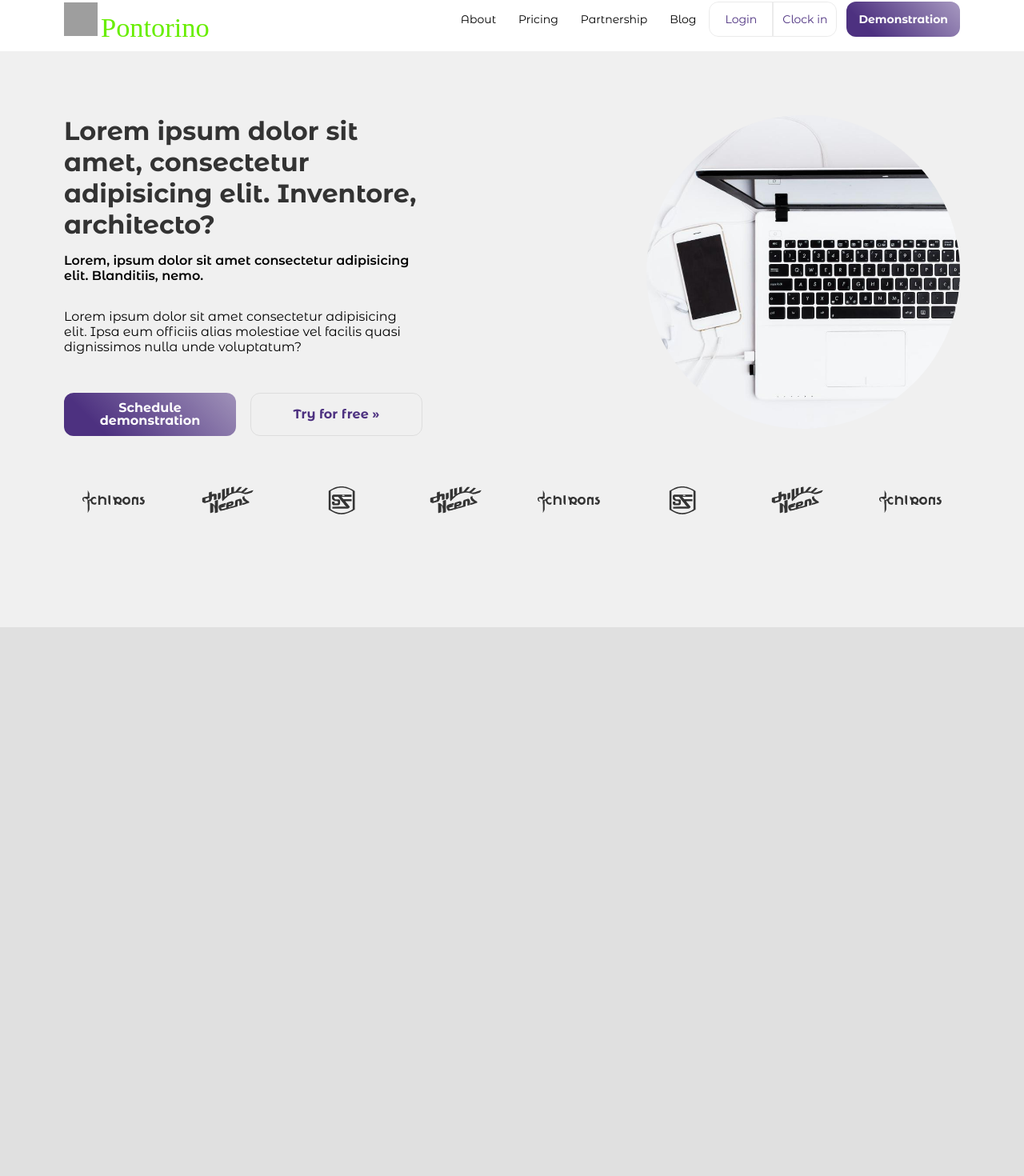
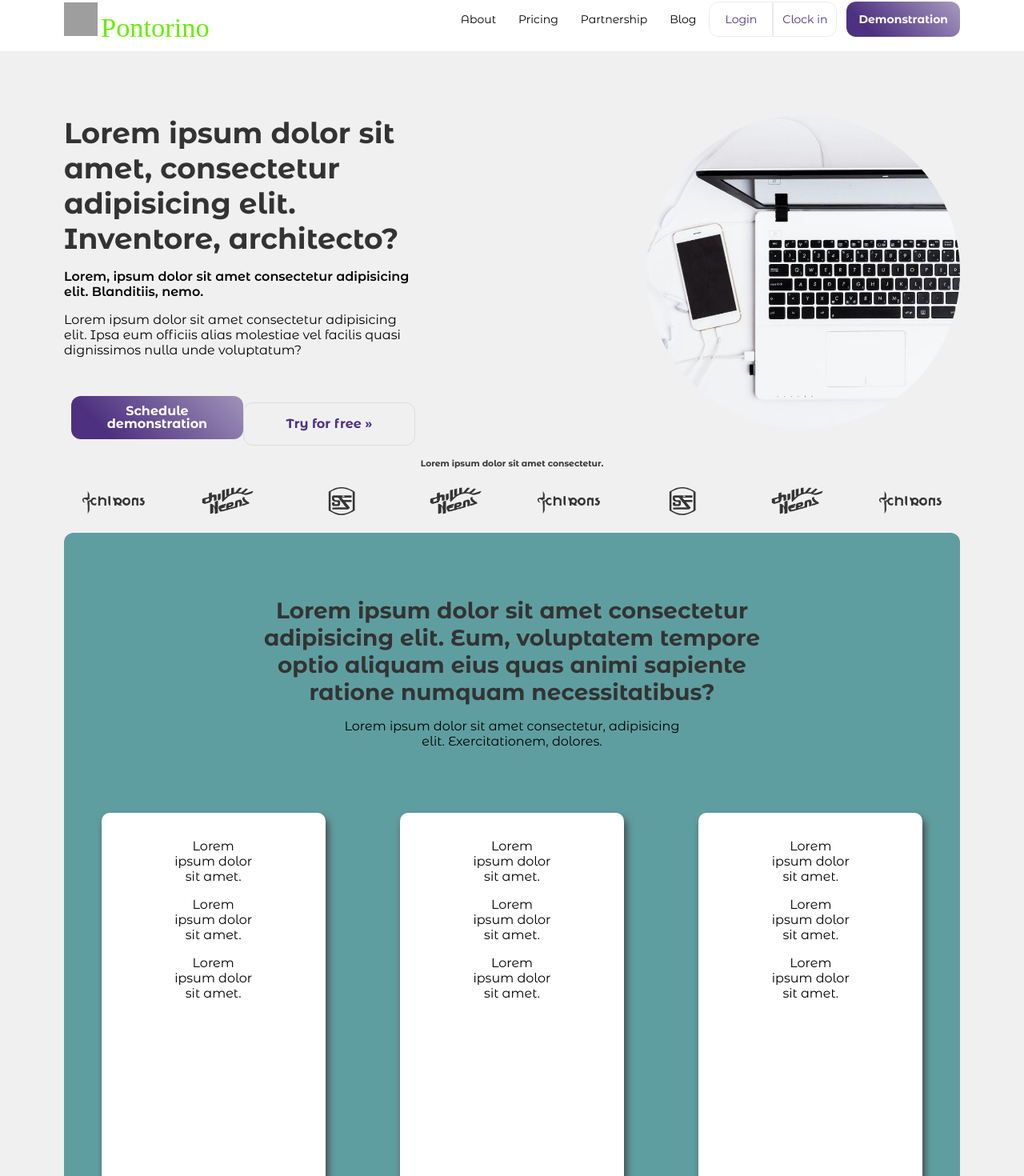
Before and after one commit to glgio7/Pontorino, a React (Vite) app: page / in a window 1280 px wide. Shown: the part 16-1486 px from the top of the page at 80% size. Before the commit the page ends 880 px from the top, so only its background shows below. Built offline with nearby package versions, Linux system fonts and the light colour scheme; grey boxes are pictures that could not be loaded; a web font is replaced by a local one.

Commit message:
add: Services Card component

```diff
--- a/src/components/Container/styles.ts
+++ b/src/components/Container/styles.ts
@@ -2,7 +2,7 @@ import styled from "styled-components";
 
 const StyledContainer = styled.div`
 	display: flex;
-	justify-content: space-between;
+	justify-content: center;
 	flex-wrap: wrap;
 
 	background-color: #f0f0f0;
--- /dev/null
+++ b/src/components/ServiceCard/index.tsx
@@ -0,0 +1,19 @@
+import StyledServiceCard from "./styles";
+
+type ServiceCardProps = {
+	text: string[];
+	title: string;
+	image: string;
+};
+
+const ServiceCard = ({ text, title, image }: ServiceCardProps) => {
+	return (
+		<StyledServiceCard>
+			{text.map((text) => (
+				<p key={text}>{text}</p>
+			))}
+		</StyledServiceCard>
+	);
+};
+
+export default ServiceCard;
--- /dev/null
+++ b/src/components/ServiceCard/styles.ts
@@ -0,0 +1,23 @@
+import styled from "styled-components";
+
+const StyledServiceCard = styled.div`
+	width: 25%;
+	height: 480px;
+
+	display: flex;
+	flex-direction: column;
+	align-items: center;
+
+	background-color: #fff;
+
+	border-radius: 10px;
+	box-shadow: 3px 6px 10px #444;
+
+	padding: 1rem;
+
+	p {
+		width: 100%;
+	}
+`;
+
+export default StyledServiceCard;
--- a/src/pages/index.tsx
+++ b/src/pages/index.tsx
@@ -1,11 +1,12 @@
 import Container from "../components/Container";
+import ServiceCard from "../components/ServiceCard";
 import * as S from "../styles";
 
 const Home = () => {
 	return (
-		<S.HomeContainer>
 		<Container>
-				<S.ArticleContainer>
+			<S.WelcomeContainer>
+				<article>
 					<h2>
 						Lorem ipsum dolor sit amet, consectetur adipisicing elit. Inventore,
 						architecto?
@@ -21,8 +22,10 @@ const Home = () => {
 					</p>
 					<button>Schedule demonstration</button>
 					<button>Try for free »</button>
-				</S.ArticleContainer>
+				</article>
 				<img src="/img/welcome.jpg" className="welcome-image" />
+				<h6>Lorem ipsum dolor sit amet consectetur.</h6>
+			</S.WelcomeContainer>
 			<S.SponsorsContainer>
 				<img
 					src="/img/pattern-logo-1.svg"
@@ -65,8 +68,48 @@ const Home = () => {
 					className="sponsor-image"
 				/>
 			</S.SponsorsContainer>
+			<S.SectionContainer>
+				<h2>
+					Lorem ipsum dolor sit amet consectetur adipisicing elit. Eum,
+					voluptatem tempore optio aliquam eius quas animi sapiente ratione
+					numquam necessitatibus?
+				</h2>
+				<p>
+					Lorem ipsum dolor sit amet consectetur, adipisicing elit.
+					Exercitationem, dolores.
+				</p>
+
+				<div className="cards-container">
+					<ServiceCard
+						text={[
+							"Lorem ipsum dolor sit amet.",
+							"Lorem ipsum dolor sit amet.",
+							"Lorem ipsum dolor sit amet.",
+						]}
+						title={""}
+						image={""}
+					/>
+					<ServiceCard
+						text={[
+							"Lorem ipsum dolor sit amet.",
+							"Lorem ipsum dolor sit amet.",
+							"Lorem ipsum dolor sit amet.",
+						]}
+						title={""}
+						image={""}
+					/>
+					<ServiceCard
+						text={[
+							"Lorem ipsum dolor sit amet.",
+							"Lorem ipsum dolor sit amet.",
+							"Lorem ipsum dolor sit amet.",
+						]}
+						title={""}
+						image={""}
+					/>
+				</div>
+			</S.SectionContainer>
 		</Container>
-		</S.HomeContainer>
 	);
 };
 export default Home;
--- a/src/styles/index.ts
+++ b/src/styles/index.ts
@@ -1,32 +1,15 @@
 import styled from "styled-components";
 
-export const HomeContainer = styled.div`
-	.welcome-image {
-		width: 35%;
-		height: 35%;
-
-		aspect-ratio: 1;
-
-		object-fit: cover;
-		object-position: left;
-
-		border-radius: 50%;
-	}
-
-	@media screen and (max-width: 900px) {
-		.welcome-image {
-			width: 100%;
-		}
-	}
-`;
-
-export const ArticleContainer = styled.article`
-	width: 40%;
+export const WelcomeContainer = styled.section`
+	width: 100%;
 	height: 100%;
 
 	display: flex;
 	flex-wrap: wrap;
 	justify-content: space-between;
+	article {
+		width: 40%;
+	}
 
 	p,
 	h2 {
@@ -36,7 +19,7 @@ export const ArticleContainer = styled.article`
 	}
 
 	h2 {
-		font-size: 2rem;
+		font-size: 2.25rem;
 
 		color: #333;
 	}
@@ -85,13 +68,29 @@ export const ArticleContainer = styled.article`
 			border: 1px solid rgba(0, 0, 0, 0.08);
 		}
 	}
+	.welcome-image {
+		width: 35%;
+		height: 35%;
+
+		aspect-ratio: 1;
+
+		object-fit: cover;
+		object-position: left;
+
+		border-radius: 50%;
+	}
+
+	h6 {
+		width: 100%;
+		color: #333;
+		margin-top: 1rem;
+	}
 
 	@media screen and (max-width: 900px) {
 		width: 100%;
 
-		p,
-		h2 {
-			text-align: center;
+		article {
+			width: 100%;
 		}
 
 		button {
@@ -102,6 +101,9 @@ export const ArticleContainer = styled.article`
 			&:last-of-type {
 				width: 35%;
 			}
+		}
+		.welcome-image {
+			width: 100%;
 		}
 	}
 `;
@@ -138,3 +140,40 @@ export const SponsorsContainer = styled.div`
 		}
 	}
 `;
+
+export const SectionContainer = styled.article`
+	width: 100%;
+
+	display: flex;
+	flex-direction: column;
+	align-items: center;
+
+	border-radius: 12px;
+
+	background-color: cadetblue;
+
+	padding: 5rem 0;
+
+	h2 {
+		font-size: 1.75rem;
+
+		width: 60%;
+
+		color: #333;
+	}
+
+	p {
+		width: 40%;
+
+		margin-top: 1rem;
+	}
+
+	.cards-container {
+		padding: 5rem 0;
+
+		width: 100%;
+
+		display: flex;
+		justify-content: space-around;
+	}
+`;
```
Lines whose indentation alone changed are shown as unchanged.
